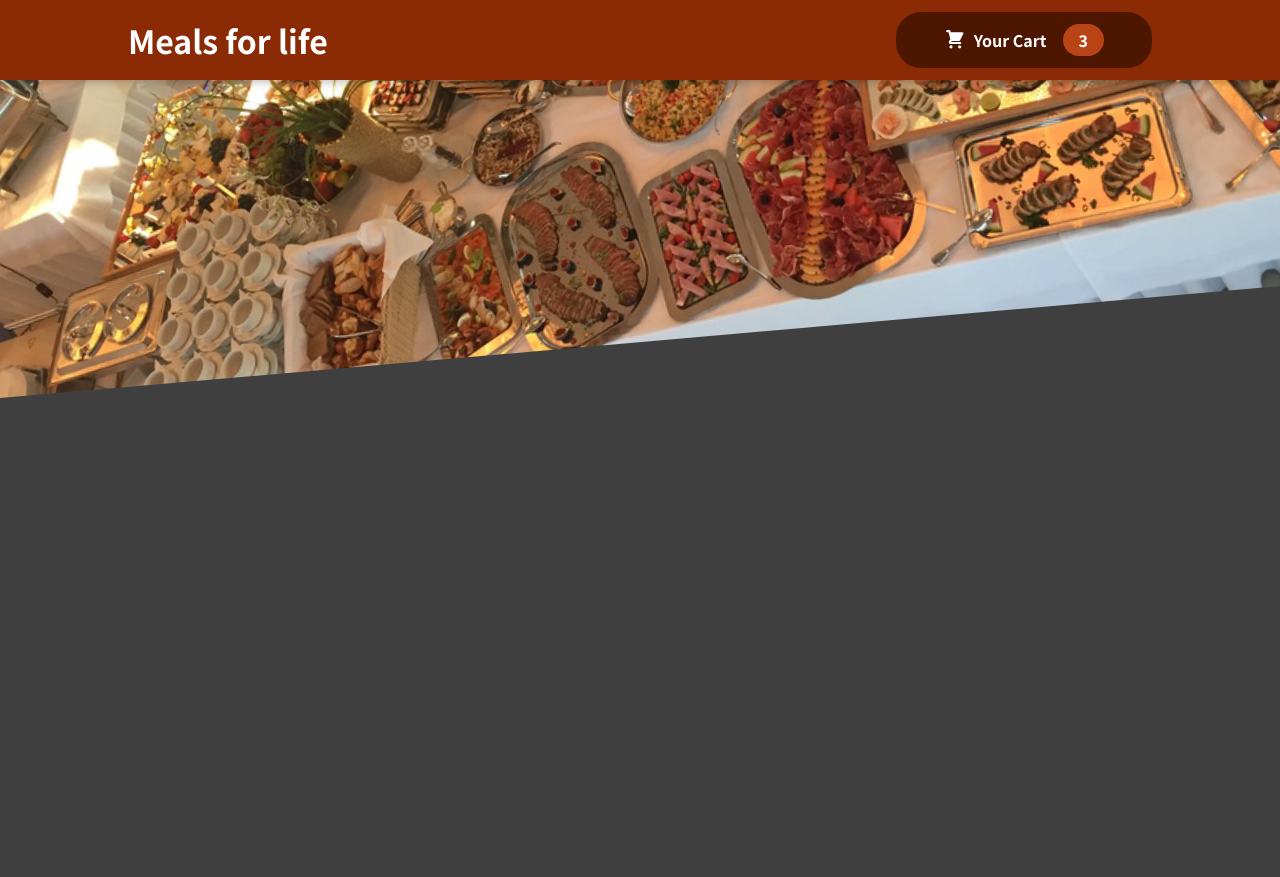
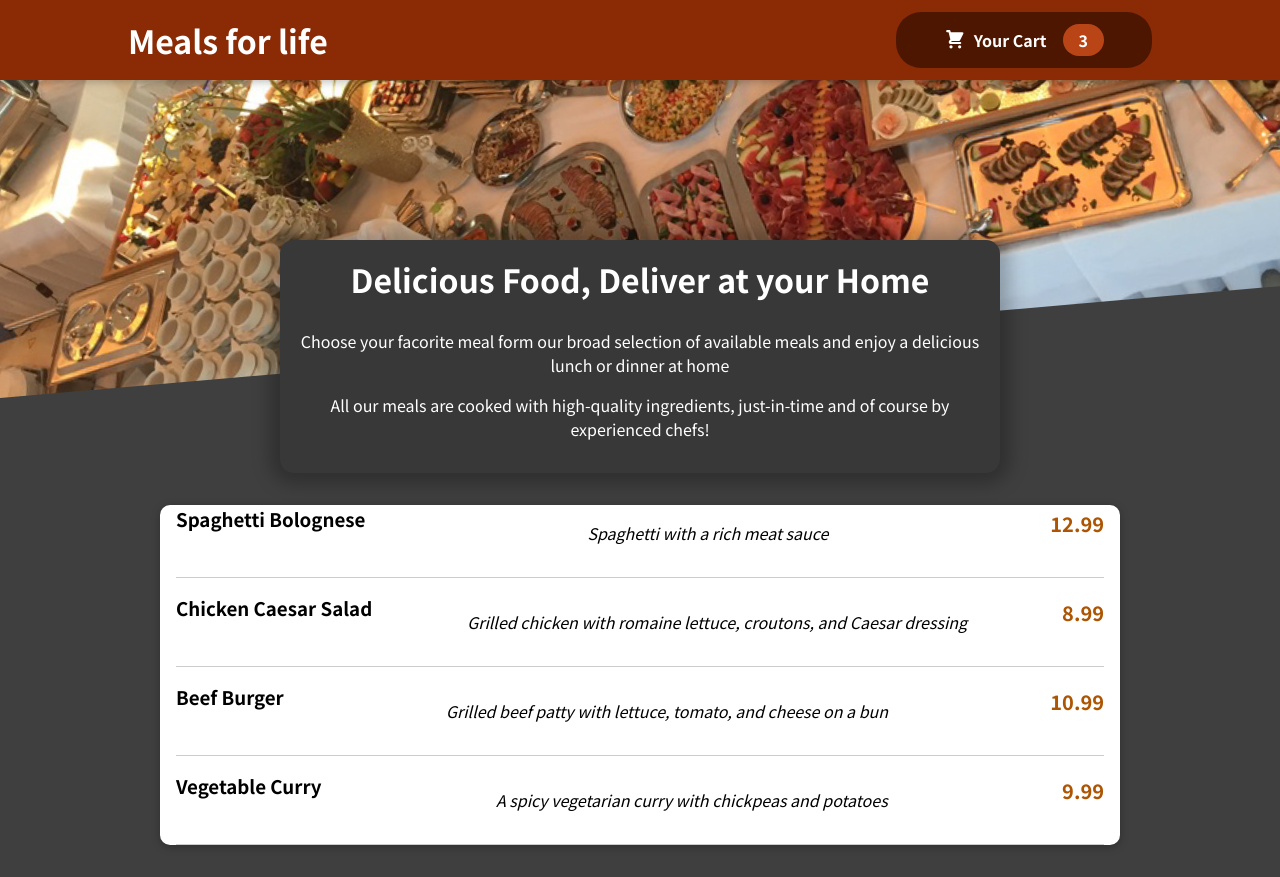
Before and after one commit to firemelon96/Ordering-App-React, a React (Create React App) app: page / in a window 1280 px wide. Before the commit the page ends 800 px from the top, so only its background shows below. Built offline with nearby package versions, Linux system fonts and the light colour scheme.

Commit message:
Added meals summary and meals item components and card ui components

```diff
--- a/src/App.js
+++ b/src/App.js
@@ -1,11 +1,15 @@
 import React from "react";
 import Header from "./components/Layout/Header";
+import Meals from "./components/Meals/Meals";
 
 function App() {
   return (
     <React.Fragment>
       {/* <h2>Let's get started!</h2> */}
       <Header />
+      <main>
+        <Meals />
+      </main>
     </React.Fragment>
   );
 }
--- /dev/null
+++ b/src/components/Meals/AvailableMeals.js
@@ -0,0 +1,54 @@
+import React from "react";
+import classes from "./AvailableMeals.module.css";
+import Card from "../UI/Card";
+import MealItem from "./MealItem";
+
+const DUMMY_MEALS = [
+  {
+    id: 1,
+    name: "Spaghetti Bolognese",
+    description: "Spaghetti with a rich meat sauce",
+    price: 12.99,
+  },
+  {
+    id: 2,
+    name: "Chicken Caesar Salad",
+    description:
+      "Grilled chicken with romaine lettuce, croutons, and Caesar dressing",
+    price: 8.99,
+  },
+  {
+    id: 3,
+    name: "Beef Burger",
+    description: "Grilled beef patty with lettuce, tomato, and cheese on a bun",
+    price: 10.99,
+  },
+  {
+    id: 4,
+    name: "Vegetable Curry",
+    description: "A spicy vegetarian curry with chickpeas and potatoes",
+    price: 9.99,
+  },
+];
+
+const AvailableMeals = () => {
+  const mealsList = DUMMY_MEALS.map((meal) => {
+    return (
+      <MealItem
+        id={meal.id}
+        name={meal.name}
+        description={meal.description}
+        price={meal.price}
+      />
+    );
+  });
+  return (
+    <section className={classes.meals}>
+      <Card>
+        <ul>{mealsList}</ul>
+      </Card>
+    </section>
+  );
+};
+
+export default AvailableMeals;
--- /dev/null
+++ b/src/components/Meals/AvailableMeals.module.css
@@ -0,0 +1,24 @@
+.meals {
+    max-width: 60rem;
+    width: 90%;
+    margin: 2rem auto;
+    animation: meals-appear 1s ease-out forwards;
+  }
+
+  .meals ul {
+    list-style: none;
+    margin: 0;
+    padding: 0;
+  }
+
+  @keyframes meals-appear {
+    from {
+      opacity: 0;
+      transform: translateY(3rem);
+    }
+
+    to {
+      opacity: 1;
+      transform: translateY(0);
+    }
+  }
--- /dev/null
+++ b/src/components/Meals/MealItem.js
@@ -0,0 +1,14 @@
+import React from "react";
+import classes from "./MealItem.module.css";
+
+const MealItem = (props) => {
+  return (
+    <li className={classes.meal} key={props.id}>
+      <h3>{props.name}</h3>
+      <p className={classes.description}>{props.description}</p>
+      <p className={classes.price}>{props.price}</p>
+    </li>
+  );
+};
+
+export default MealItem;
--- /dev/null
+++ b/src/components/Meals/MealItem.module.css
@@ -0,0 +1,22 @@
+.meal {
+    display: flex;
+    justify-content: space-between;
+    margin: 1rem;
+    padding-bottom: 1rem;
+    border-bottom: 1px solid #ccc;
+  }
+
+  .meal h3 {
+    margin: 0 0 0.25rem 0;
+  }
+
+  .description {
+    font-style: italic;
+  }
+
+  .price {
+    margin-top: 0.25rem;
+    font-weight: bold;
+    color: #ad5502;
+    font-size: 1.25rem;
+  }
--- /dev/null
+++ b/src/components/Meals/Meals.js
@@ -0,0 +1,14 @@
+import React from "react";
+import MealsSummary from "./MealsSummary";
+import AvailableMeals from "./AvailableMeals";
+
+const Meals = (props) => {
+  return (
+    <React.Fragment>
+      <MealsSummary />
+      <AvailableMeals />
+    </React.Fragment>
+  );
+};
+
+export default Meals;
--- /dev/null
+++ b/src/components/Meals/MealsSummary.js
@@ -0,0 +1,20 @@
+import React from "react";
+import classes from "./MealsSummary.module.css";
+
+const MealsSummary = () => {
+  return (
+    <section className={classes.summary}>
+      <h2>Delicious Food, Deliver at your Home</h2>
+      <p>
+        Choose your facorite meal form our broad selection of available meals
+        and enjoy a delicious lunch or dinner at home
+      </p>
+      <p>
+        All our meals are cooked with high-quality ingredients, just-in-time and
+        of course by experienced chefs!
+      </p>
+    </section>
+  );
+};
+
+export default MealsSummary;
--- /dev/null
+++ b/src/components/Meals/MealsSummary.module.css
@@ -0,0 +1,18 @@
+.summary {
+    text-align: center;
+    max-width: 45rem;
+    width: 90%;
+    margin: auto;
+    margin-top: -10rem;
+    position: relative;
+    background-color: #383838;
+    color: white;
+    border-radius: 14px;
+    padding: 1rem;
+    box-shadow: 0 1px 18px 10px rgba(0, 0, 0, 0.25);
+  }
+
+  .summary h2 {
+    font-size: 2rem;
+    margin-top: 0;
+  }
--- /dev/null
+++ b/src/components/UI/Card.js
@@ -0,0 +1,10 @@
+import React from "react";
+import classes from "./Card.module.css";
+
+const Card = (props) => {
+  return (
+    <div className={`${classes.card} ${props.className}`}>{props.children}</div>
+  );
+};
+
+export default Card;
--- /dev/null
+++ b/src/components/UI/Card.module.css
@@ -0,0 +1,5 @@
+.card {
+    background: white;
+    box-shadow: 0 2px 8px rgba(0, 0, 0, 0.26);
+    border-radius: 10px;
+  }
```
